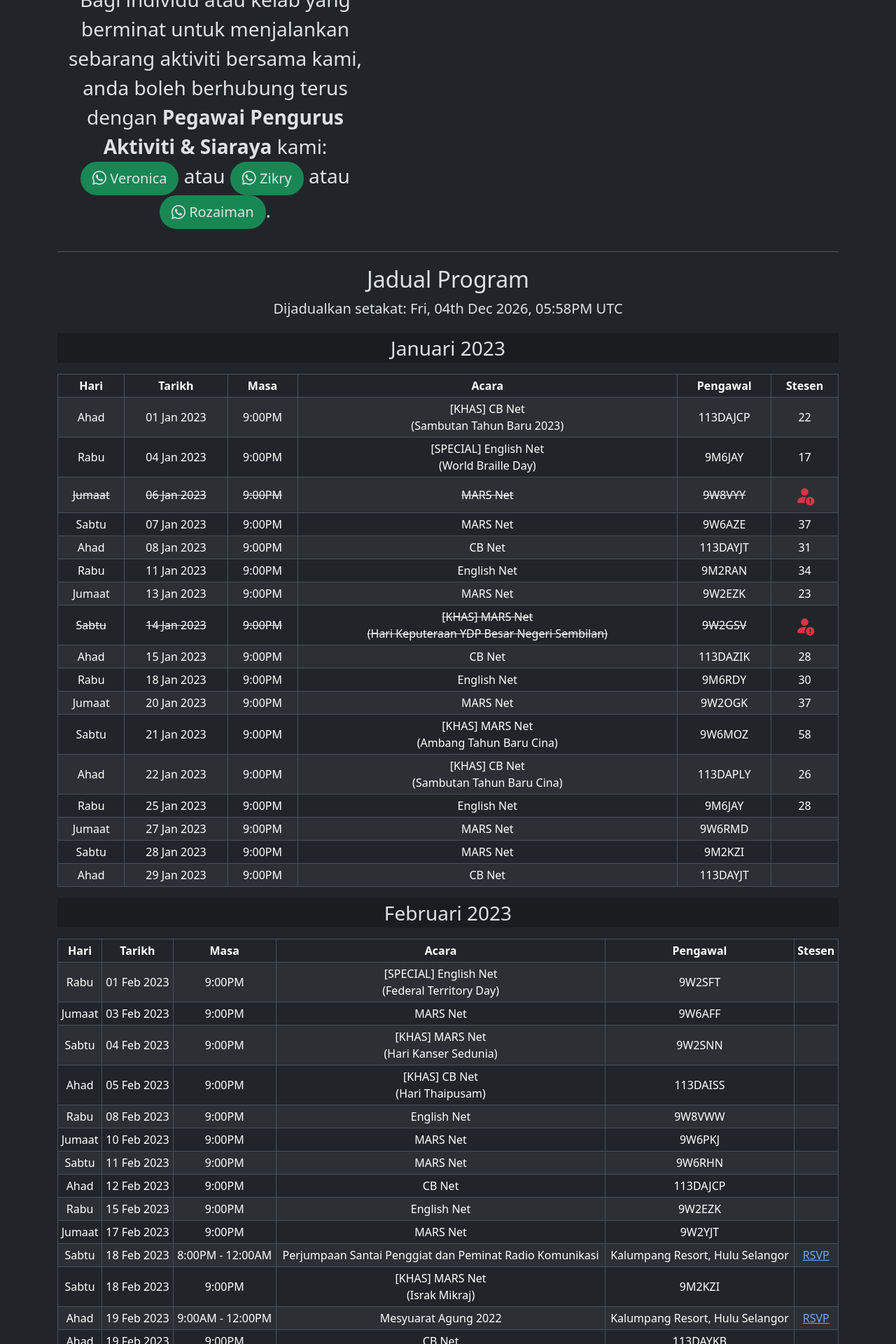
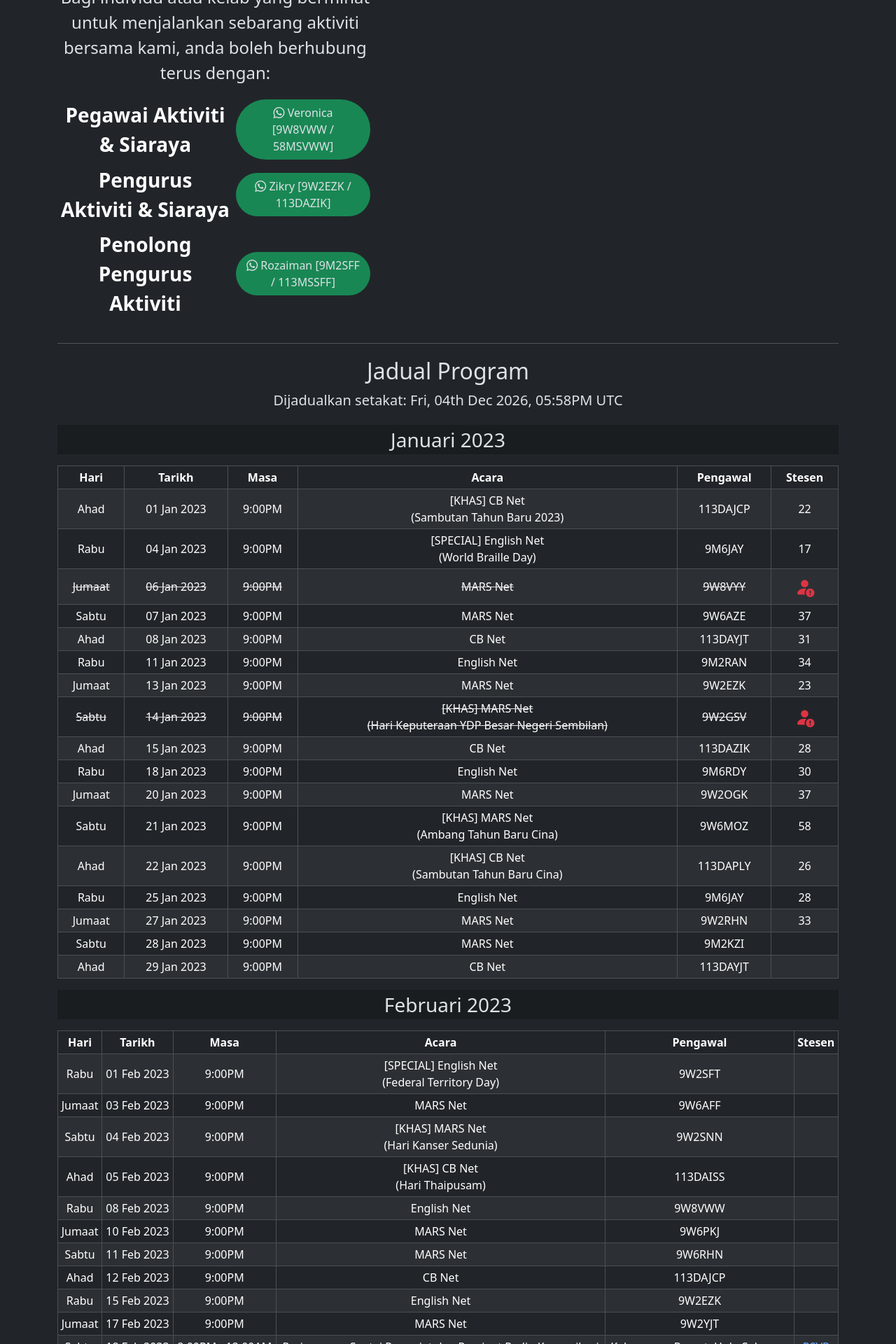
Before and after one commit to RobbiNespu/www.roipmars.org.my, a PHP site: page /program in a window 1280 px wide. Shown: the part 550-2470 px from the top of the page at 70% size. Run offline with PHP 8.4, Linux system fonts and the light colour scheme; some libraries are stand-ins or nearby versions; some web fonts are replaced.

Commit message:
update line 220 & contact

```diff
--- a/program.php
+++ b/program.php
@@ -157,7 +157,23 @@
             <tr class='bg-danger-subtle'><td>Ahad</td><td>09:00PM</td><td>CB Net</td><td>ROIPDARULAMAN</td></tr>
           </tbody>
         </table>
-        <p class='text-center fs-3'>Bagi individu atau kelab yang berminat untuk menjalankan sebarang aktiviti bersama kami, anda boleh berhubung terus dengan <b>Pegawai Pengurus Aktiviti &amp; Siaraya</b> kami:<br><a class='btn btn-lg rounded-pill bg-success' href='https://wa.me/60145768581'><i class='bi bi-whatsapp'></i> Veronica</a> atau <a class='btn btn-lg rounded-pill bg-success' href='https://wa.me/601112308482'><i class='bi bi-whatsapp'></i> Zikry</a> atau <a class='btn btn-lg rounded-pill bg-success' href='https://wa.me/60196293718'><i class='bi bi-whatsapp'></i> Rozaiman</a>.</p>
+        <p class='text-center fs-4'>Bagi individu atau kelab yang berminat untuk menjalankan sebarang aktiviti bersama kami, anda boleh berhubung terus dengan:</p>
+        <table class='table table-borderless table-sm align-middle text-center'>
+          <tbody>
+            <tr>
+              <th class='fs-3'><b>Pegawai Aktiviti &amp; Siaraya</b></th>
+              <td><a class='btn rounded-pill bg-success' href='https://wa.me/60145768581'><i class='bi bi-whatsapp'></i> Veronica &#91;9W8VWW / 58MSVWW&#93;</a></td>
+            </tr>
+            <tr>
+              <th class='fs-3'><b>Pengurus Aktiviti &amp; Siaraya</b></th>
+              <td><a class='btn rounded-pill bg-success' href='https://wa.me/601112308482'><i class='bi bi-whatsapp'></i> Zikry &#91;9W2EZK / 113DAZIK&#93;</a></td>
+            </tr>
+            <tr>
+              <th class='fs-3'><b>Penolong Pengurus Aktiviti</b></th>
+              <td><a class='btn rounded-pill bg-success' href='https://wa.me/60196293718'><i class='bi bi-whatsapp'></i> Rozaiman &#91;9M2SFF / 113MSSFF&#93;</a></td>
+            </tr>
+          </tbody>
+        </table>
       </div>
       <div class='col-lg-7 my-2'>
         <div class='row text-center'>
@@ -201,7 +217,7 @@
               <tr class='bg-primary-subtle'><td>Sabtu</td><td>21 Jan 2023</td><td>9:00PM</td><td>&#91;KHAS&#93; MARS Net<br>&#40;Ambang Tahun Baru Cina&#41;</td><td>9W6MOZ</td><td>58</td></tr>
               <tr class='bg-danger-subtle'><td>Ahad</td><td>22 Jan 2023</td><td>9:00PM</td><td>&#91;KHAS&#93; CB Net<br>&#40;Sambutan Tahun Baru Cina&#41;</td><td>113DAPLY</td><td>26</td></tr>
               <tr><td>Rabu</td><td>25 Jan 2023</td><td>9:00PM</td><td>English Net</td><td>9M6JAY</td><td>28</td></tr>
-              <tr><td>Jumaat</td><td>27 Jan 2023</td><td>9:00PM</td><td>MARS Net</td><td>9W6RMD</td><td></td></tr>
+              <tr><td>Jumaat</td><td>27 Jan 2023</td><td>9:00PM</td><td>MARS Net</td><td>9W2RHN</td><td>33</td></tr>
               <tr><td>Sabtu</td><td>28 Jan 2023</td><td>9:00PM</td><td>MARS Net</td><td>9M2KZI</td><td></td></tr>
               <tr><td>Ahad</td><td>29 Jan 2023</td><td>9:00PM</td><td>CB Net</td><td>113DAYJT</td><td></td></tr>
             </tbody>
@@ -243,7 +259,7 @@
             <thead><th>Hari</th><th>Tarikh</th><th>Masa</th><th>Acara</th><th>Pengawal</th><th>Stesen</th></thead>
             <tbody>
               <tr><td>Rabu</td><td>01 Mac 2023</td><td>9:00PM</td><td>English Net</td><td>9W6RHN</td><td></td></tr>
-              <tr><td>Jumaat</td><td>03 Mac 2023</td><td>9:00PM</td><td>MARS Net</td><td></td><td></td></tr>
+              <tr><td>Jumaat</td><td>03 Mac 2023</td><td>9:00PM</td><td>MARS Net</td><td>9W2GSV</td><td></td></tr>
               <tr class='bg-primary-subtle'><td>Sabtu</td><td>04 Mac 2023</td><td>9:00PM</td><td>&#91;KHAS&#93; MARS Net<br>&#40;Hari Ulang Tahun Pertabalan Sultan Terengganu&#41;</td><td>9W6PKJ</td><td></td></tr>
               <tr><td>Ahad</td><td>05 Mac 2023</td><td>9:00PM</td><td>CB Net<br></td><td>113DAPLY</td><td></td></tr>
               <tr class='bg-info-subtle'><td>Rabu</td><td>08 Mac 2023</td><td>9:00PM</td><td>&#91;SPECIAL&#93; English Net<br>&#40;International Women&#39;s Day&#41;</td><td>9W8VWW</td><td></td></tr>
@@ -251,7 +267,7 @@
               <tr><td>Sabtu</td><td>11 Mac 2023</td><td>9:00PM</td><td>MARS Net</td><td>9W6MOZ</td><td></td></tr>
               <tr><td>Ahad</td><td>12 Mac 2023</td><td>9:00PM</td><td>CB Net</td><td>113DAYJT</td><td></td></tr>
               <tr class='bg-info-subtle'><td>Rabu</td><td>15 Mac 2023</td><td>9:00PM</td><td>&#91;SPECIAL&#93; English Net<br>&#40;World Consumer Rights Day&#41;</td><td>9M6RHM</td><td></td></tr>
-              <tr><td>Jumaat</td><td>17 Mac 2023</td><td>9:00PM</td><td>MARS Net</td><td>9W6RMD</td><td></td></tr>
+              <tr><td>Jumaat</td><td>17 Mac 2023</td><td>9:00PM</td><td>MARS Net</td><td>9M6RMD</td><td></td></tr>
               <tr><td>Sabtu</td><td>18 Mac 2023</td><td>9:00PM</td><td>MARS Net</td><td>9M2KZI</td><td></td></tr>
               <tr><td>Ahad</td><td>19 Mac 2023</td><td>9:00PM</td><td>CB Net</td><td>113DAISS</td><td></td></tr>
               <tr class='bg-info-subtle'><td>Rabu</td><td>22 Mac 2023<sup>1</sup></td><td>9:00PM</td><td>&#91;SPECIAL&#93; English Net<br>&#40;Malam Awal Ramadan<sup>1</sup> 1444H&#41;<br>&#40;World Water Day&#41;</td><td>9M6RDY</td><td></td></tr>
```
